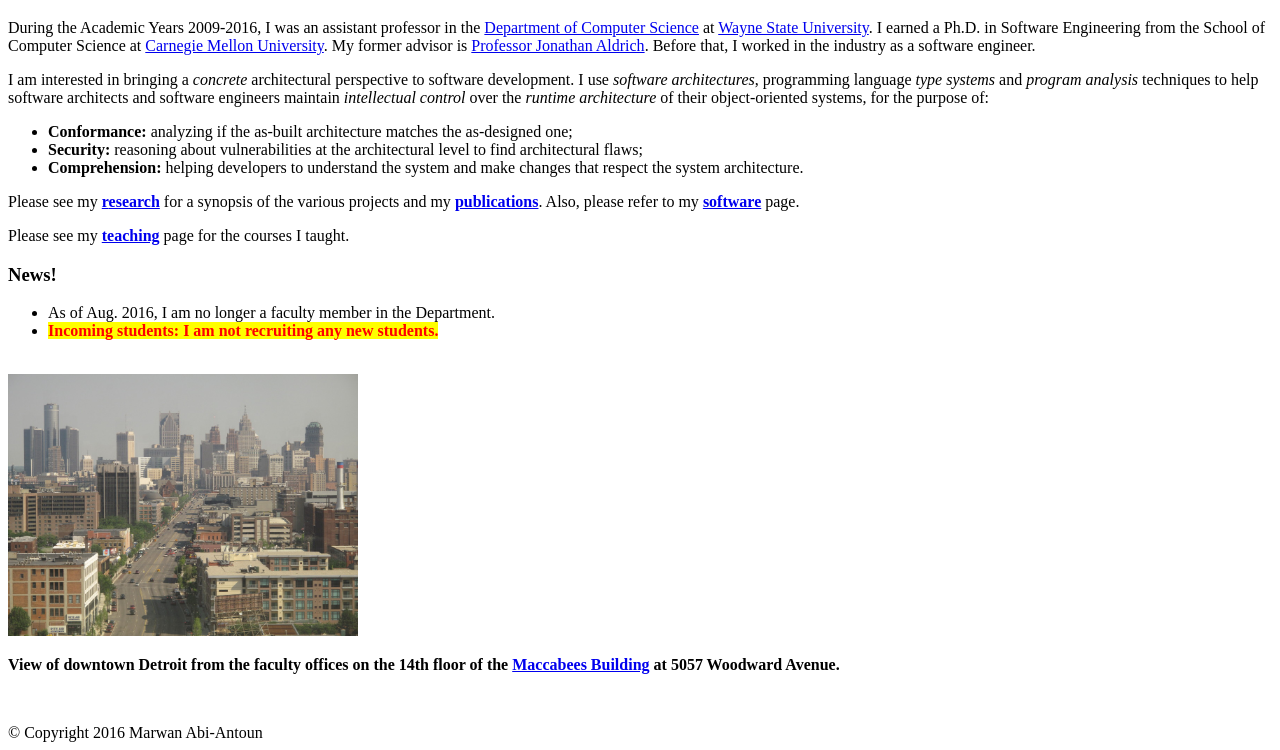
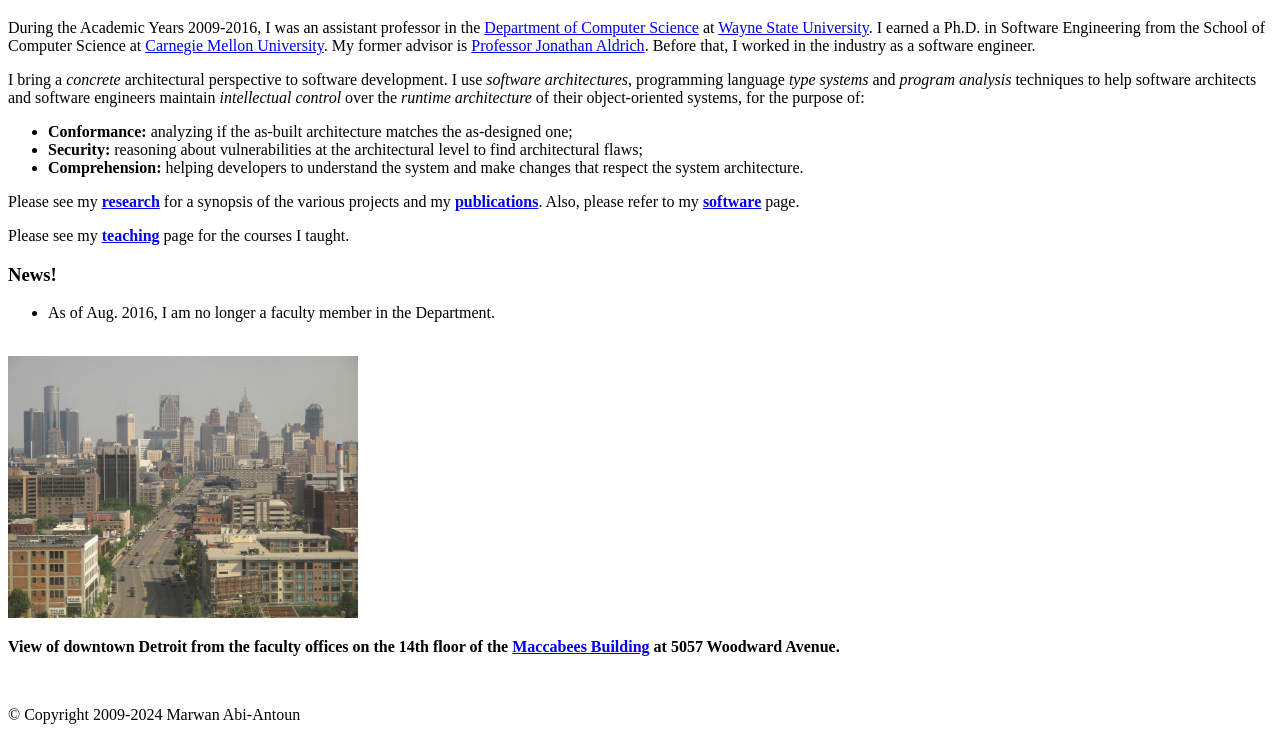
Before and after one commit to mabiantoun/mabiantoun.github.io, a plain HTML site: page index.html in a window 1280 px wide. Shown: the part 87-837 px from the top of the page. Drawn offline with Linux system fonts and the light colour scheme.

Commit message:
Update copyright

```diff
--- a/index.html
+++ b/index.html
@@ -39,8 +39,7 @@
 		<a href="http://www.cmu.edu">Carnegie Mellon University</a>. My former
 		advisor is <a href="http://www.cs.cmu.edu/~aldrich/">Professor Jonathan Aldrich</a>.
 		Before that, I worked in the industry as a software engineer.</p>
-		<p>I am
-		interested in bringing a <i>concrete</i> architectural perspective to
+		<p>I bring a <i>concrete</i> architectural perspective to
 		software development. I use <i>software architectures</i>, programming language <i>type systems</i> and <i>program analysis</i>
 		techniques to help software architects and software engineers maintain
 		<i>intellectual control</i> over the <i>runtime architecture</i> of
@@ -62,11 +61,7 @@
 		<h3>News!</h3>
 		<ul>
 			<li>
-			As of Aug. 2016, I am no longer a faculty member in the Department. </li>
-			<li>
-			<font color="#FF0000">
-			<b><span style="background-color: #FFFF00">Incoming students: I am not recruiting any new students.
-			</span> </b></font></li>
+			As of Aug. 2016, I am no longer a faculty member in the Department.</li>
 		</ul>
 		<p><br>
 		<img border="0" src="dtw.jpg" width="350" height="262" style="border-width: 0pt; margin: 0"></p>
@@ -84,7 +79,7 @@
 
 <!-- footer -->
 <div id="footer">
-	<div id="left_footer">&copy; Copyright 2016 Marwan Abi-Antoun
+	<div id="left_footer">&copy; Copyright 2009-2024 Marwan Abi-Antoun
 	</div>
 </div>
 <!-- end footer -->
```
Also changed, not shown: publications.html (+2 -2 lines), research.html (+1 -1 lines), resume.html (+1 -1 lines), software.html (+1 -1 lines), talks.html (+1 -1 lines), teaching.html (+1 -1 lines), tech_reports/index.htm (+1 -1 lines).
